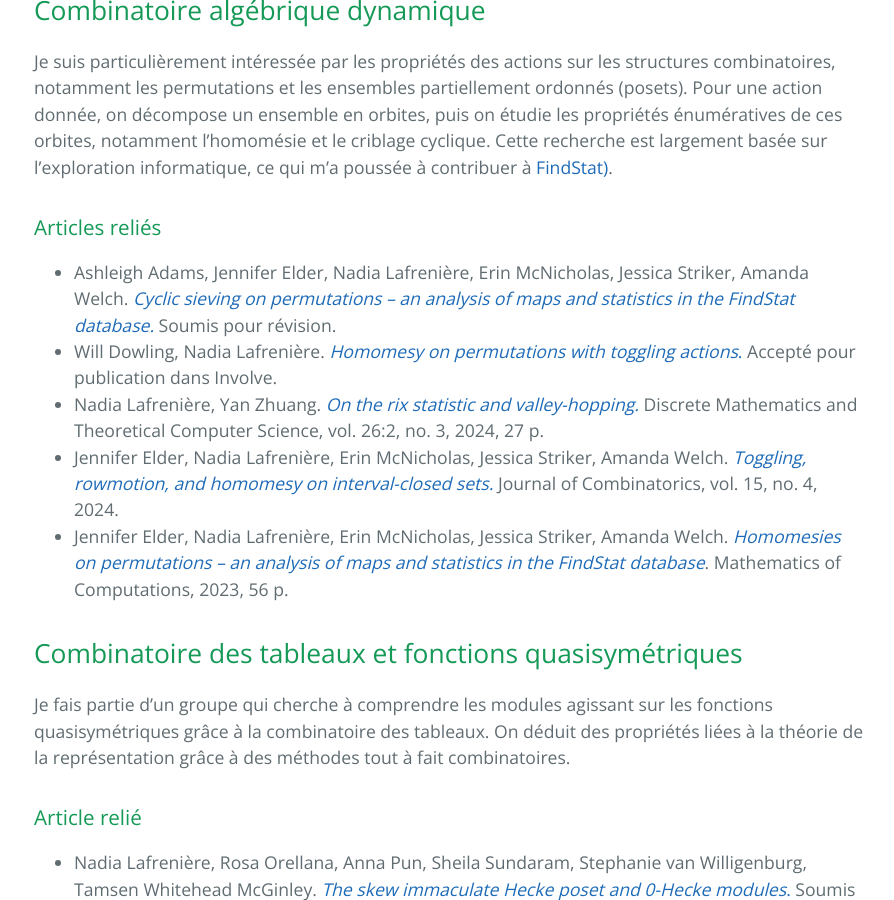
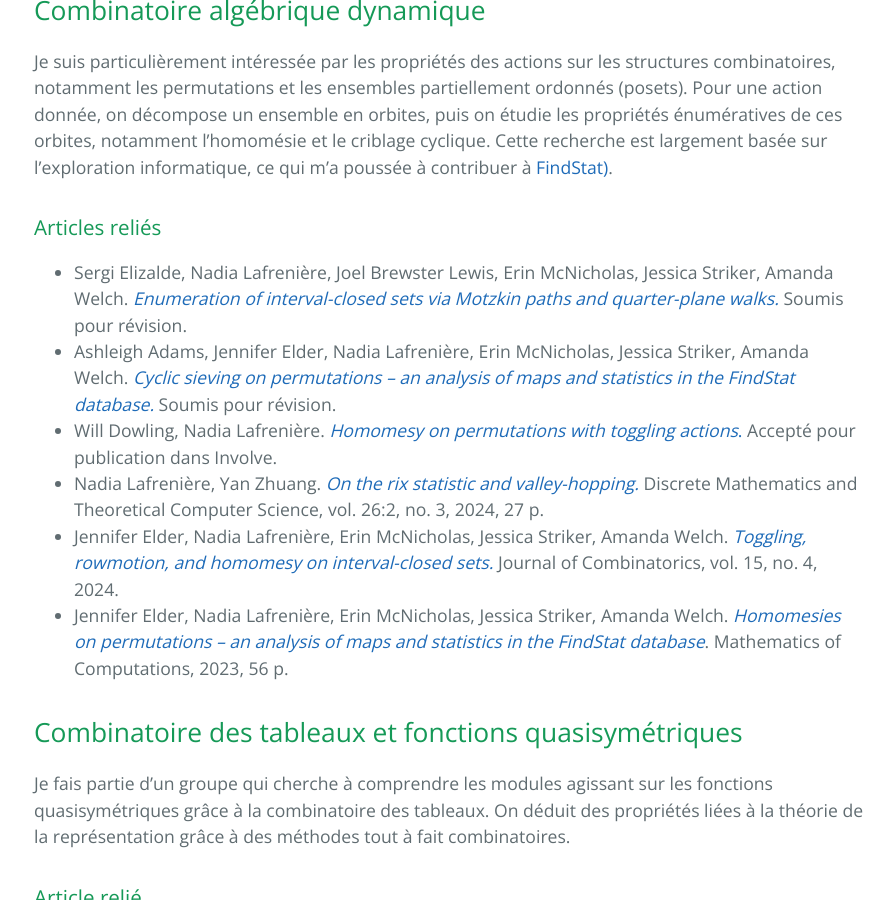
Before and after one commit to nadialafreniere/nadialafreniere.github.io, a Jekyll site: the page built from recherche.md, in a window 1280 px wide and 900 px high, scrolled down 1103 px. Shown: the whole window, without its empty margins (190-1084 px from the left). Built offline with Jekyll 4.4.1, drawn with Linux system fonts in a browser that asks for light colours; our own code applies the rules of GitHub Pages for plain Markdown files.

Commit message:
Nouvel article

```diff
--- a/recherche.md
+++ b/recherche.md
@@ -25,10 +25,11 @@ Ma thèse de doctorat, soutenue en novembre 2019, portait sur deux familles de m
 Je suis particulièrement intéressée par les propriétés des actions sur les structures combinatoires, notamment les permutations et les ensembles partiellement ordonnés (posets). Pour une action donnée, on décompose un ensemble en orbites, puis on étudie les propriétés énumératives de ces orbites, notamment l'homomésie et le criblage cyclique. Cette recherche est largement basée sur l'exploration informatique, ce qui m'a poussée à contribuer à [FindStat)](https://www.findstat.org).
 
 ### Articles reliés
+- Sergi Elizalde, Nadia Lafrenière, Joel Brewster Lewis, Erin McNicholas, Jessica Striker, Amanda Welch. [_Enumeration of interval-closed sets via Motzkin paths and quarter-plane walks._](https://arxiv.org/abs/2412.16368) Soumis pour révision.
 - Ashleigh Adams, Jennifer Elder, Nadia Lafrenière, Erin McNicholas, Jessica Striker, Amanda Welch. [_Cyclic sieving on permutations -- an analysis of maps and statistics in the FindStat database._](https://arxiv.org/abs/2402.16251) Soumis pour révision.
 - Will Dowling, Nadia Lafrenière. [_Homomesy on permutations with toggling actions_.](https://arxiv.org/abs/2312.02383) Accepté pour publication dans Involve.
 - Nadia Lafrenière, Yan Zhuang. [_On the rix statistic and valley-hopping._](https://dmtcs.episciences.org/13136/pdf) Discrete Mathematics and Theoretical Computer Science, vol. 26:2, no. 3, 2024, 27 p.
-- Jennifer Elder, Nadia Lafrenière, Erin McNicholas, Jessica Striker, Amanda Welch. [_Toggling, rowmotion, and homomesy on interval-closed sets._](https://arxiv.org/abs/2307.08520) Journal of Combinatorics, vol. 15, no. 4, 2024.
+- Jennifer Elder, Nadia Lafrenière, Erin McNicholas, Jessica Striker, Amanda Welch. [_Toggling, rowmotion, and homomesy on interval-closed sets._](ELMSW-ICS1.pdf) Journal of Combinatorics, vol. 15, no. 4, 2024.
 - Jennifer Elder, Nadia Lafrenière, Erin McNicholas, Jessica Striker, Amanda Welch. [_Homomesies on permutations -- an analysis of maps and statistics in the FindStat database_](https://arxiv.org/abs/2206.13409). Mathematics of Computations, 2023, 56 p.
 
 ## Combinatoire des tableaux et fonctions quasisymétriques
```
Also changed, not shown: research.md (+2 -1 lines), 1 other file.
